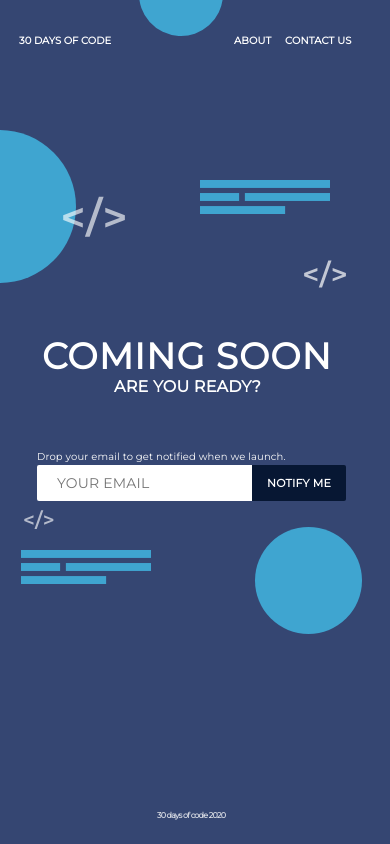
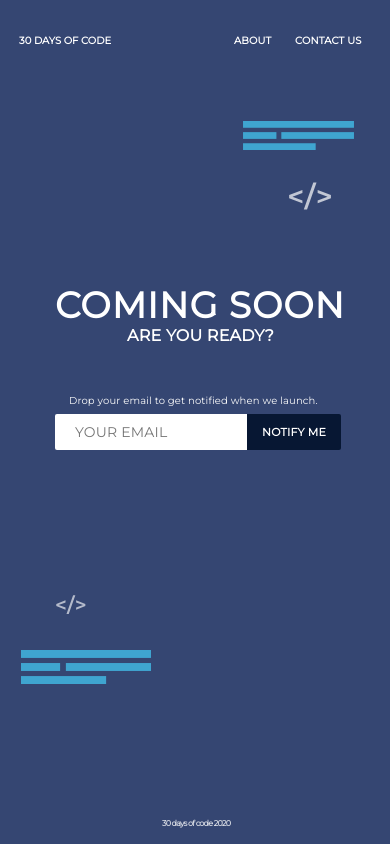
Before and after one commit to Harithmetic1/30doc-Coming-soon-page, a plain HTML site: page index.html in a window 390 px wide. Drawn offline with Linux system fonts and the light colour scheme.

Commit message:
fixed some responsive issues

```diff
--- a/assets/style.css
+++ b/assets/style.css
@@ -47,40 +47,13 @@ line-height: 22px;
 letter-spacing: 0.015em;
 color: #FFFFFF;
 }
-#circle1{
-position: absolute;
-width: 367px;
-height: 367px;
-left: 367.4px;
-top: -150.98px;
-border-radius: 50%;
-background: #3FA5D0;
-transform: rotate(-41.8deg);
-}
-#circle2{
-position: absolute;
-width: 460px;
-height: 460px;
-left: -197px;
-top: 130px;
-border-radius: 50%;
-background: #3FA5D0;
-}
-#circle3{
-position: absolute;
-width: 255px;
-height: 255px;
-left: 1104px;
-top: 396px;
-border-radius: 50%;
-background: #3FA5D0;
-}
+
 #code{
 position: absolute;
-width: 152px;
+width: 70px;
 height: 67px;
 left: 1118px;
-top: 306px;
+top: 386px;
 font-family: Montserrat;
 font-style: normal;
 font-weight: 600;
@@ -91,10 +64,10 @@ color: rgba(254, 254, 254, 0.7);
 }
 .code2{
 position: absolute;
-width: 152px;
+width: 70px;
 height: 67px;
 left: 220px;
-top: 400.6px;
+top: 200px;
 font-family: Montserrat;
 font-style: normal;
 font-weight: 600;
@@ -108,14 +81,14 @@ color: rgba(255, 255, 255, 0.63);
 }
 .rectangle{
     position: absolute;
-    width: 130px;
+    width: 160px;
     height: 34px;
     top: 180px;
     left: 900px;
 }
 .rectangle2{
     position: absolute;
-    width: 130px;
+    width: 160px;
     height: 34px;
     top: 588px;
     left: 221px;
@@ -380,8 +353,8 @@ color: rgba(255, 255, 255, 0.84);
         position: absolute;
         width: 42px;
         height: 23px;
-        left: 304px;
-        top: 260px;
+        left: 289px;
+        top: 182px;
         font-family: Montserrat;
         font-style: normal;
         font-weight: 600;
@@ -391,6 +364,7 @@ color: rgba(255, 255, 255, 0.84);
         color: rgba(255, 255, 255, 0.63);
     }
     .code2{
+        display: none;
         position: absolute;
         width: 62px;
         height: 47px;
@@ -409,8 +383,8 @@ color: rgba(255, 255, 255, 0.84);
         position: absolute;
         width: 82px;
         height: 53px;
-        left: 24px;
-        top: 500px;
+        left: 56px;
+        top: 585px;
         font-family: Montserrat;
         font-style: normal;
         font-weight: 600;
@@ -421,14 +395,16 @@ color: rgba(255, 255, 255, 0.84);
     }
     .rectangle{
         position: absolute;
-        top: 180px;
-        left: 200px;
+        width: 111px;
+        height: 29.03px;
+        top: 121px;
+        left: 243px;
     }
     .rectangle2{
         position: absolute;
         width: 130px;
         height: 34px;
-        top: 550px;
+        top: 650px;
         left: 21px;
     }
     header #doc{
@@ -463,7 +439,7 @@ color: rgba(255, 255, 255, 0.84);
         position: absolute;
         width: 70px;
         height: 17px;
-        left: 285px;
+        left: 295px;
         top: 25px;
         font-family: Montserrat;
         font-style: normal;
@@ -477,8 +453,8 @@ color: rgba(255, 255, 255, 0.84);
         position: absolute;
         width: 194px;
         height: 34px;
-        left: 37px;
-        top: 465px;
+        left: 55px;
+        top: 414px;
         background: #FFFFFF;
         border-radius: 2px 0px 0px 2px;
     }
@@ -486,8 +462,8 @@ color: rgba(255, 255, 255, 0.84);
         position: absolute;
         width: 94px;
         height: 36px;
-        left: 252px;
-        top: 465px;
+        left: 247px;
+        top: 414px;
         font-size: 11px;
         background: #071733;
         border-radius: 0px 2px 2px 0px;
@@ -496,8 +472,8 @@ color: rgba(255, 255, 255, 0.84);
         position: absolute;
         width: 305px;
         height: 39px;
-        left: 42px;
-        top: 298px;
+        left: 55px;
+        top: 247px;
         font-family: Montserrat;
         font-style: normal;
         font-weight: 600;
@@ -510,8 +486,8 @@ color: rgba(255, 255, 255, 0.84);
         position: absolute;
         width: 167px;
         height: 42px;
-        left: 114px;
-        top: 350px;
+        left: 127px;
+        top: 299px;
         font-family: Montserrat;
         font-style: normal;
         font-weight: 600;
@@ -524,8 +500,8 @@ color: rgba(255, 255, 255, 0.84);
         position: absolute;
         width: 257px;
         height: 12px;
-        left: 37px;
-        top: 441px;
+        left: 69px;
+        top: 385px;
         font-family: Montserrat;
         font-style: normal;
         font-weight: normal;
@@ -538,8 +514,8 @@ color: rgba(255, 255, 255, 0.84);
         position: absolute;
         width: 87px;
         height: 13px;
-        left: 157px;
-        top: 95%;
+        left: 162px;
+        top: 96%;
         font-family: Montserrat;
         font-style: normal;
         font-weight: 600;
@@ -560,10 +536,11 @@ color: rgba(255, 255, 255, 0.84);
         top: 507px;
     }
     #code{
-        left: 200px;
+        left: 190px;
     }
     .rectangle{
-        left: 180px;
+        left: 150px;
+        height: 34px;
     }
     .rectangle2{
         top: 535px;
@@ -630,6 +607,8 @@ color: rgba(255, 255, 255, 0.84);
     .input p{
         top: 428px;
         left: 27px;
+
+
     }
     footer p{
         top: 96%;
--- a/index.html
+++ b/index.html
@@ -12,9 +12,7 @@
     <a href=""><p id="abt">ABOUT</p></a>
     <a href=""><p id="contact">CONTACT US</p></a>
 </header>
-    <div id="circle1"></div>
-    <div id="circle2"></div>
-    <div id="circle3"></div>
+
         <div id="code">
             <svg  viewBox="0 0 73 48" fill="none" xmlns="http://www.w3.org/2000/svg">
                 <path d="M23.3 13.8501L0.25 22.8001V28.2001L23.3 37.1501V31.9501L6.05 25.5001L23.3 19.0501V13.8501ZM25.7422 48.0001H31.3422L47.8422 0.900058H42.2422L25.7422 48.0001ZM49.7969 13.8501V19.0501L67.0469 25.5001L49.7969 31.9501V37.1501L72.8469 28.2001V22.8001L49.7969 13.8501Z" fill="#FEFEFE" fill-opacity="0.7"/>
```
